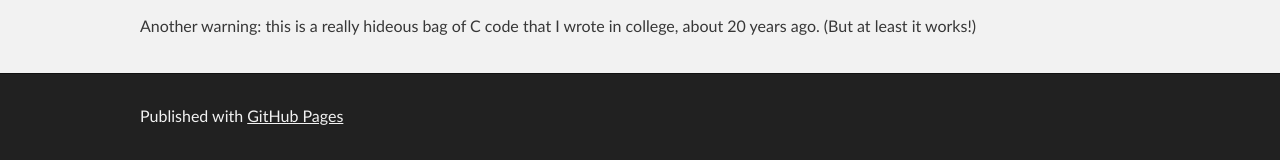
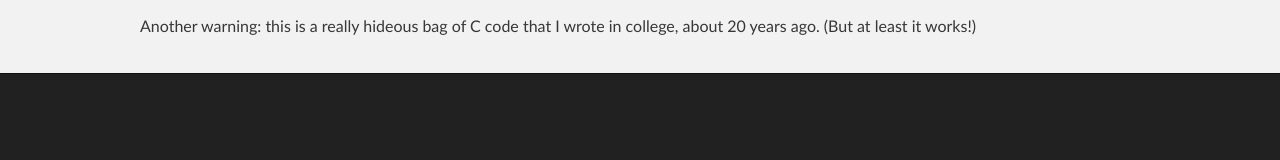
Before and after one commit to jhump/jhump.github.io, a Jekyll site: the page built from index.md, in a window 1280 px wide. Shown: the part 2196-2356 px from the top of the page. Built offline with Jekyll 4.4.1, drawn with Linux system fonts in a browser that asks for light colours; nearby versions of some CDN libraries; after the commit the page ends 2270 px from its top, so only the background shows below that.

Commit message:
Remove default footer

```diff
--- a/_layouts/index.html
+++ b/_layouts/index.html
@@ -43,12 +43,5 @@
       </section>
     </div>
 
-    <!-- FOOTER  -->
-    <div id="footer_wrap" class="outer">
-      <footer class="inner">
-        <p>Published with <a href="https://pages.github.com">GitHub Pages</a></p>
-      </footer>
-    </div>
-
   </body>
 </html>
```
